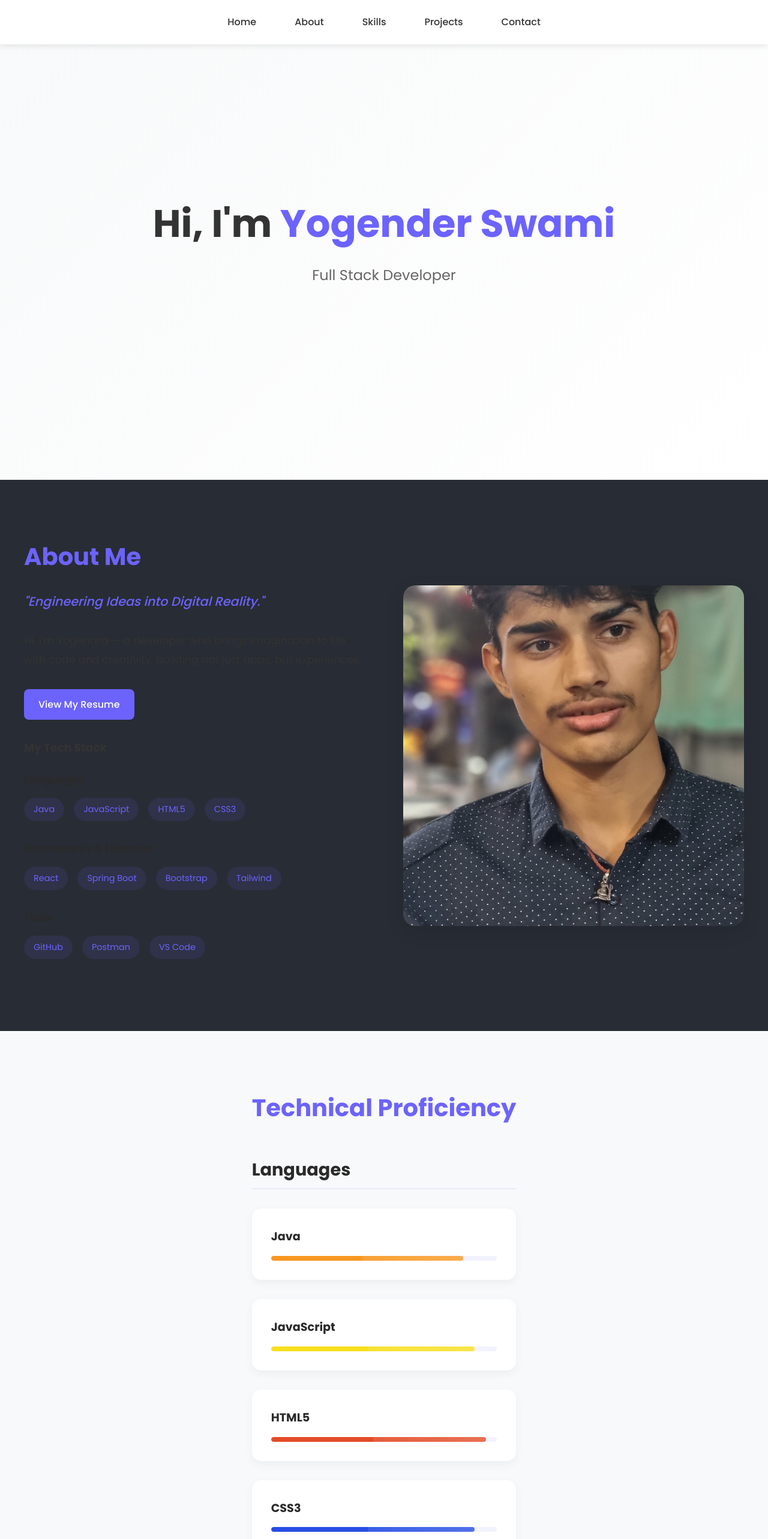
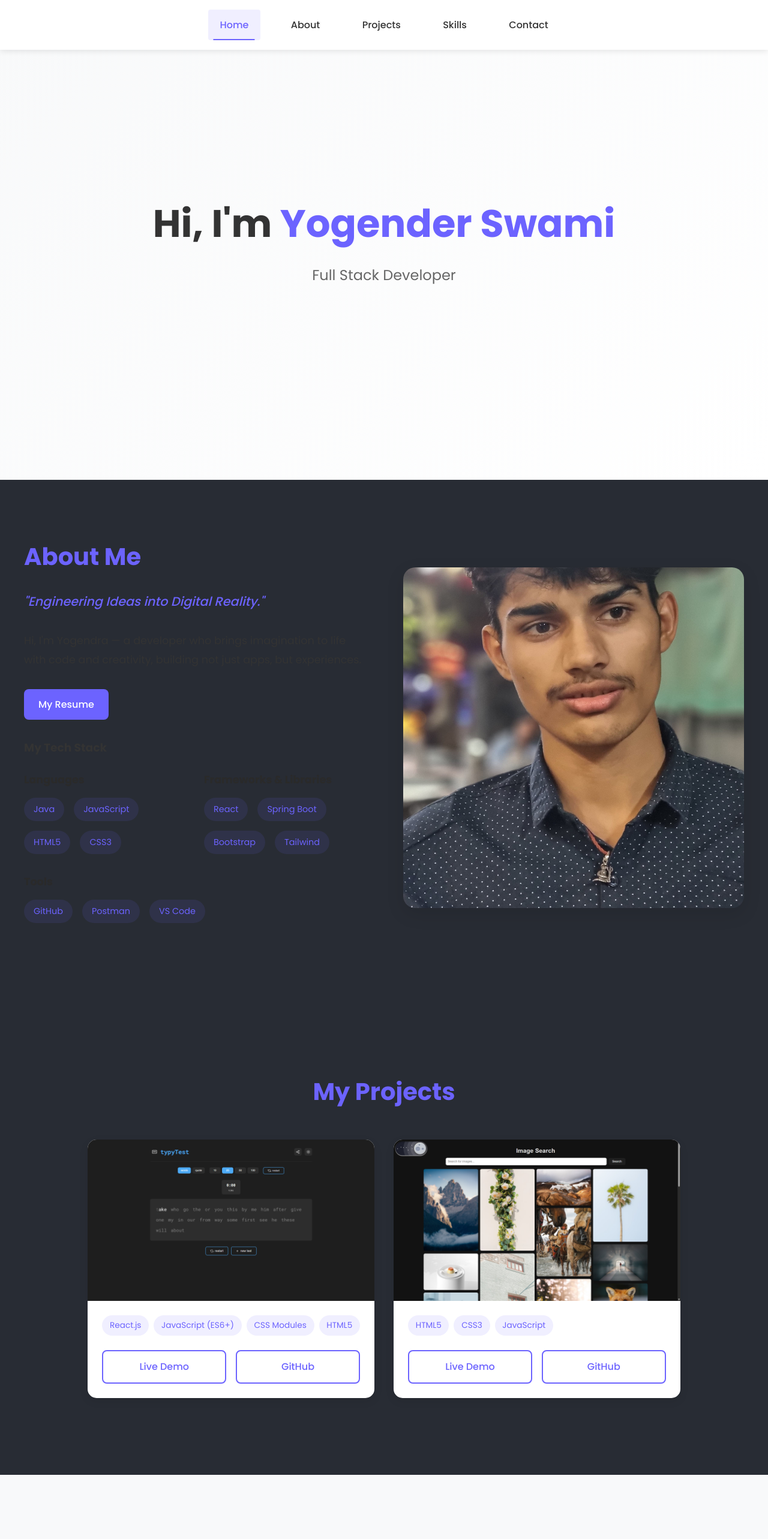
Before and after one commit to theyogendra01/myportfolio, a React (Create React App) app: page / in a window 1280 px wide. Shown: the top 2566 px of the page at 60% size. Built offline with nearby package versions, Linux system fonts and the light colour scheme.

Commit message:
fixed imgaes problem

```diff
--- a/src/App.js
+++ b/src/App.js
@@ -1,6 +1,6 @@
 import { useState, useEffect } from 'react';
 import { motion } from 'framer-motion';
-import { Link } from 'react-scroll';
+import { Link, Events, scrollSpy } from 'react-scroll';
 import About from './components/About';
 import Skills from './components/Skills';
 import Projects from './components/Projects';
@@ -19,11 +19,30 @@ import './styles/responsive.css';
 
 function App() {
   const [isLoading, setIsLoading] = useState(true);
+  const [activeSection, setActiveSection] = useState('home');
 
   useEffect(() => {
-    // Simulate loading time
     setTimeout(() => setIsLoading(false), 2000);
+
+    // Initialize scrollspy
+    Events.scrollEvent.register('begin', (to) => {
+      setActiveSection(to);
+    });
+
+    scrollSpy.update();
+
+    return () => {
+      Events.scrollEvent.remove('begin');
+    };
   }, []);
+
+  const navLinks = [
+    { to: 'home', label: 'Home' },
+    { to: 'about', label: 'About' },
+    { to: 'projects', label: 'Projects' },
+    { to: 'skills', label: 'Skills' },
+    { to: 'contact', label: 'Contact' }
+  ];
 
   return (
     <div className="App">
@@ -43,11 +62,19 @@ function App() {
         <>
           <nav className="navigation">
             <div className="nav-content">
-              <Link to="home" smooth={true} duration={500}>Home</Link>
-              <Link to="about" smooth={true} duration={500}>About</Link>
-              <Link to="skills" smooth={true} duration={500}>Skills</Link>
-              <Link to="projects" smooth={true} duration={500}>Projects</Link>
-              <Link to="contact" smooth={true} duration={500}>Contact</Link>
+              {navLinks.map(({ to, label }) => (
+                <Link
+                  key={to}
+                  to={to}
+                  spy={true}
+                  smooth={true}
+                  offset={-70}
+                  duration={500}
+                  className={activeSection === to ? 'active' : ''}
+                >
+                  {label}
+                </Link>
+              ))}
             </div>
           </nav>
 
@@ -72,8 +99,8 @@ function App() {
             </section>
 
             <About />
+            <Projects />
             <Skills />
-            <Projects />
             <Contact />
           </main>
 
--- a/src/components/About.jsx
+++ b/src/components/About.jsx
@@ -10,6 +10,7 @@ const About = () => {
 
     return (
         <motion.section
+            id="about"
             ref={ref}
             className="about-section"
             initial={{ opacity: 0 }}
@@ -33,11 +34,10 @@ const About = () => {
                     </p>
                     <div className="resume-link">
                         <a
-                            href="https://drive.google.com/file/d/1UPib5xjk5h5rFXshr8O13AOvpOMe3EZa/view?usp=drive_link"
-                            target="_blank"
-                            rel="noopener noreferrer"
+                            href={require('../assets/Yogender.pdf')}
+                            download="Yogender_Resume.pdf"
                         >
-                            View My Resume
+                            My Resume
                         </a>
                     </div>
                     <div className="tech-stack">
--- a/src/components/Contact.jsx
+++ b/src/components/Contact.jsx
@@ -1,7 +1,7 @@
 import { useState } from 'react';
 import { motion } from 'framer-motion';
 import { useInView } from 'react-intersection-observer';
-import { FaGithub, FaLinkedin, FaTwitter, FaEnvelope } from 'react-icons/fa';
+import { FaGithub, FaLinkedin, FaEnvelope } from 'react-icons/fa';
 
 const Contact = () => {
     const [formData, setFormData] = useState({
@@ -35,14 +35,13 @@ const Contact = () => {
     };
 
     const socialLinks = [
-        { icon: <FaGithub />, url: 'https://github.com/YogenderS' },  // Please replace with your actual GitHub username
-        { icon: <FaLinkedin />, url: 'https://linkedin.com/in/yogender-swami' }, // Please replace with your actual LinkedIn username
-        { icon: <FaTwitter />, url: 'https://twitter.com/yogender_swami' },  // Please replace with your actual Twitter username
-        { icon: <FaEnvelope />, url: 'mailto:yogenderswami.dev@gmail.com' }  // Please replace with your actual email
+        { icon: <FaGithub />, url: 'https://github.com/theyogendra01', label: 'GitHub' },
+        { icon: <FaLinkedin />, url: 'https://www.linkedin.com/in/yogendra-swami-b49985252', label: 'LinkedIn' },
+        { icon: <FaEnvelope />, url: 'mailto:yogendraswami297@gmail.com', label: 'Email' }
     ];
 
     return (
-        <section className="contact-section" ref={ref}>
+        <section className="contact-section" id="contact" ref={ref}>
             <motion.div
                 className="contact-container"
                 initial={{ opacity: 0, y: 20 }}
@@ -52,6 +51,43 @@ const Contact = () => {
                 <h2>Get In Touch</h2>
 
                 <div className="contact-content">
+                    <motion.div
+                        className="contact-info"
+                        initial={{ x: 50 }}
+                        animate={inView ? { x: 0 } : { x: 50 }}
+                        transition={{ duration: 0.6, delay: 0.4 }}
+                    >
+                        <h3>Connect With Me</h3>
+                        <p>Feel free to reach out through any of these platforms:</p>
+
+                        <div className="social-links">
+                            {socialLinks.map((link, index) => (
+                                <motion.a
+                                    key={index}
+                                    href={link.url}
+                                    target="_blank"
+                                    rel="noopener noreferrer"
+                                    whileHover={{ scale: 1.1 }}
+                                    whileTap={{ scale: 0.9 }}
+                                    initial={{ opacity: 0, y: 20 }}
+                                    animate={inView ? {
+                                        opacity: 1,
+                                        y: 0,
+                                        transition: { delay: 0.6 + (index * 0.1) }
+                                    } : {}}
+                                    className="social-link"
+                                >
+                                    {link.icon}
+                                </motion.a>
+                            ))}
+                        </div>
+
+                        <div className="location-info">
+                            <h4>Location</h4>
+                            <p>Jaipur, India</p>
+                        </div>
+                    </motion.div>
+
                     <motion.div
                         className="contact-form"
                         initial={{ x: -50 }}
@@ -116,42 +152,6 @@ const Contact = () => {
                             )}
                         </form>
                     </motion.div>
-
-                    <motion.div
-                        className="contact-info"
-                        initial={{ x: 50 }}
-                        animate={inView ? { x: 0 } : { x: 50 }}
-                        transition={{ duration: 0.6, delay: 0.4 }}
-                    >
-                        <h3>Connect With Me</h3>
-                        <p>Feel free to reach out through any of these platforms:</p>
-
-                        <div className="social-links">
-                            {socialLinks.map((link, index) => (
-                                <motion.a
-                                    key={index}
-                                    href={link.url}
-                                    target="_blank"
-                                    rel="noopener noreferrer"
-                                    whileHover={{ scale: 1.1 }}
-                                    whileTap={{ scale: 0.9 }}
-                                    initial={{ opacity: 0, y: 20 }}
-                                    animate={inView ? {
-                                        opacity: 1,
-                                        y: 0,
-                                        transition: { delay: 0.6 + (index * 0.1) }
-                                    } : {}}
-                                >
-                                    {link.icon}
-                                </motion.a>
-                            ))}
-                        </div>
-
-                        <div className="location-info">
-                            <h4>Location</h4>
-                            <p>Jaipur, India</p>
-                        </div>
-                    </motion.div>
                 </div>
             </motion.div>
         </section>
--- a/src/components/Projects.jsx
+++ b/src/components/Projects.jsx
@@ -2,14 +2,14 @@ import { useState } from 'react';
 import { motion, AnimatePresence } from 'framer-motion';
 import { useInView } from 'react-intersection-observer';
 // Typing Test images
-import typingTestImg from '../assets/typing-test/Screenshot (7).png';
-import typingTestImg2 from '../assets/typing-test/Screenshot (8).png';
-import typingTestImg3 from '../assets/typing-test/Screenshot (9).png';
+import typingTestImg from '../assets/typing-test/ty1.png';
+import typingTestImg2 from '../assets/typing-test/ty2.png';
+import typingTestImg3 from '../assets/typing-test/ty3.png';
 // Image Search images
-import imgSearchImg from '../assets/img-search/Screenshot (10).png';
-import imgSearchImg2 from '../assets/img-search/Screenshot (11).png';
-import imgSearchImg3 from '../assets/img-search/Screenshot (12).png';
-import imgSearchImg4 from '../assets/img-search/Screenshot (13).png';
+import imgSearchImg from '../assets/img-search/thumnail-img.png';
+import imgSearchImg2 from '../assets/img-search/2.png';
+import imgSearchImg3 from '../assets/img-search/3.png';
+import imgSearchImg4 from '../assets/img-search/4.png';
 
 const projectsData = [
     {
@@ -76,7 +76,7 @@ const Projects = () => {
     };
 
     return (
-        <section className="projects-section" ref={ref}>
+        <section className="projects-section" id="projects" ref={ref}>
             <motion.div
                 className="projects-container"
                 variants={containerVariants}
--- a/src/components/Skills.jsx
+++ b/src/components/Skills.jsx
@@ -56,7 +56,7 @@ const Skills = () => {
     }, {});
 
     return (
-        <section className="skills-section" ref={ref}>
+        <section className="skills-section" id="skills" ref={ref}>
             <motion.div
                 className="skills-container"
                 variants={containerVariants}
--- a/src/styles/about.css
+++ b/src/styles/about.css
@@ -53,8 +53,18 @@
 
 .tech-categories {
     display: flex;
-    flex-direction: column;
+    flex-direction: row;
+    /* Changed to row to display categories side by side */
     gap: 2rem;
+    flex-wrap: wrap;
+    /* Allow wrapping on smaller screens */
+}
+
+.tech-category {
+    flex: 1;
+    /* Each category takes equal space */
+    min-width: 200px;
+    /* Minimum width before wrapping */
 }
 
 .tech-category h4 {
--- a/src/styles/navigation.css
+++ b/src/styles/navigation.css
@@ -4,7 +4,7 @@
     left: 0;
     width: 100%;
     padding: 1rem 0;
-    background: rgba(255, 255, 255, 0.95);
+    background: rgba(255, 255, 255, 0.98);
     backdrop-filter: blur(10px);
     z-index: 100;
     box-shadow: 0 2px 10px rgba(0, 0, 0, 0.1);
@@ -22,13 +22,32 @@
     text-decoration: none;
     color: var(--text-color);
     font-weight: 500;
-    padding: 0.5rem 1rem;
+    padding: 0.8rem 1.2rem;
     border-radius: 4px;
     transition: all var(--transition-speed) ease;
     cursor: pointer;
+    position: relative;
 }
 
-.nav-content a:hover {
+.nav-content a:hover,
+.nav-content a.active {
     color: var(--primary-color);
     background: rgba(108, 99, 255, 0.1);
 }
+
+.nav-content a::after {
+    content: '';
+    position: absolute;
+    bottom: 0;
+    left: 50%;
+    width: 0;
+    height: 2px;
+    background: var(--primary-color);
+    transition: all var(--transition-speed) ease;
+    transform: translateX(-50%);
+}
+
+.nav-content a:hover::after,
+.nav-content a.active::after {
+    width: 80%;
+}
--- a/src/styles/projects.css
+++ b/src/styles/projects.css
@@ -16,8 +16,10 @@
 
 .projects-grid {
     display: grid;
-    grid-template-columns: repeat(auto-fit, minmax(350px, 1fr));
-    gap: 2.5rem;
+    grid-template-columns: repeat(2, 1fr);
+    /* Changed to always show 2 columns */
+    gap: 2rem;
+    margin: 0 auto;
 }
 
 .project-card {
--- a/src/styles/responsive.css
+++ b/src/styles/responsive.css
@@ -1,8 +1,25 @@
 @media (max-width: 768px) {
+    .navigation {
+        padding: 0.5rem;
+        background: rgba(255, 255, 255, 0.98);
+    }
+
     .navigation .nav-content {
         flex-direction: column;
         align-items: center;
-        padding: 1rem;
+        gap: 0.8rem;
+        padding: 0.5rem;
+    }
+
+    .hero-section {
+        height: auto;
+        min-height: 100vh;
+        padding-top: 6rem;
+        /* Adjusted to prevent overlap with fixed nav */
+    }
+
+    .hero-section .hero-content {
+        padding: 2rem 1rem;
     }
 
     .hero-section .hero-content h1 {
@@ -23,13 +40,20 @@
         order: -1;
     }
 
+    .skills-grid {
+        grid-template-columns: repeat(auto-fit, minmax(250px, 1fr));
+    }
+
+    .skill-card {
+        margin-bottom: 1rem;
+    }
+
     .projects-grid {
         grid-template-columns: 1fr;
     }
 
     .project-card {
-        max-width: 400px;
-        margin: 0 auto;
+        max-width: 100%;
     }
 
     h2 {
@@ -43,10 +67,20 @@
 
     .social-links {
         justify-content: center;
+        font-size: 1.8rem;
+        gap: 2rem;
+    }
+
+    .social-link {
+        padding: 0.8rem;
     }
 }
 
 @media (max-width: 480px) {
+    .navigation {
+        padding: 0.3rem;
+    }
+
     .hero-section .hero-content h1 {
         font-size: 2rem;
     }
@@ -55,15 +89,32 @@
         font-size: 1rem;
     }
 
-    .project-links {
+    .project-links,
+    .modal-links {
         flex-direction: column;
     }
 
-    .project-links a {
+    .project-links a,
+    .modal-links a {
         text-align: center;
+        width: 100%;
     }
 
-    .modal-links {
-        flex-direction: column;
+    .tech-items span {
+        font-size: 0.8rem;
     }
 }
+
+@media (min-width: 769px) and (max-width: 1024px) {
+    .projects-grid {
+        gap: 1.5rem;
+    }
+
+    .skills-grid {
+        grid-template-columns: repeat(auto-fit, minmax(200px, 1fr));
+    }
+
+    .hero-section {
+        min-height: 100vh;
+    }
+}
--- a/src/styles/skills.css
+++ b/src/styles/skills.css
@@ -29,7 +29,8 @@
 
 .skills-grid {
     display: grid;
-    grid-template-columns: repeat(auto-fit, minmax(300px, 1fr));
+    grid-template-columns: repeat(2, 1fr);
+    /* Changed to 2 columns like projects */
     gap: 2rem;
 }
 
@@ -39,6 +40,9 @@
     border-radius: 15px;
     box-shadow: 0 5px 15px rgba(0, 0, 0, 0.05);
     transition: transform 0.3s ease, box-shadow 0.3s ease;
+    display: flex;
+    flex-direction: column;
+    justify-content: space-between;
 }
 
 .skill-card:hover {
```
Also changed, not shown: 1 other file (tests, documents, lock files or other folders).
